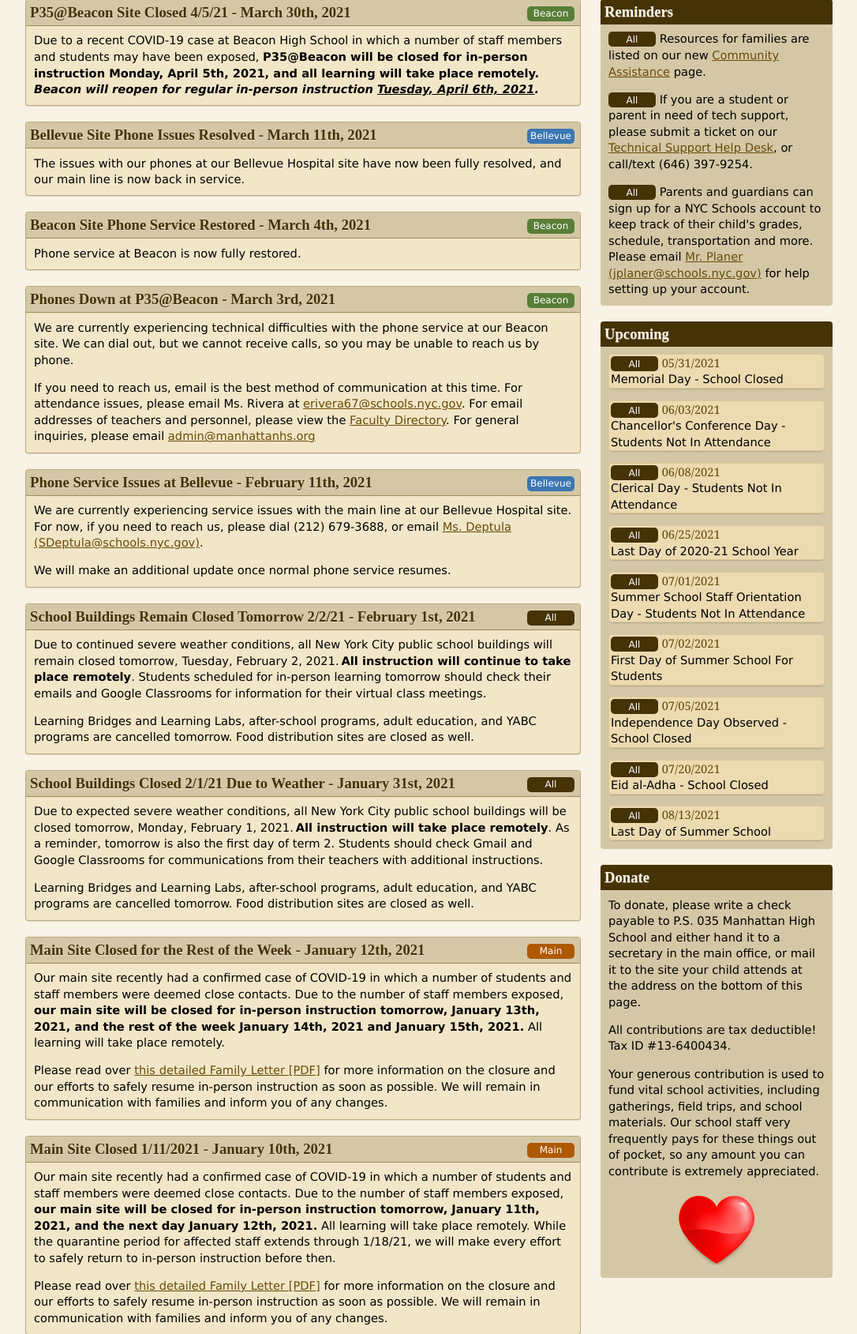
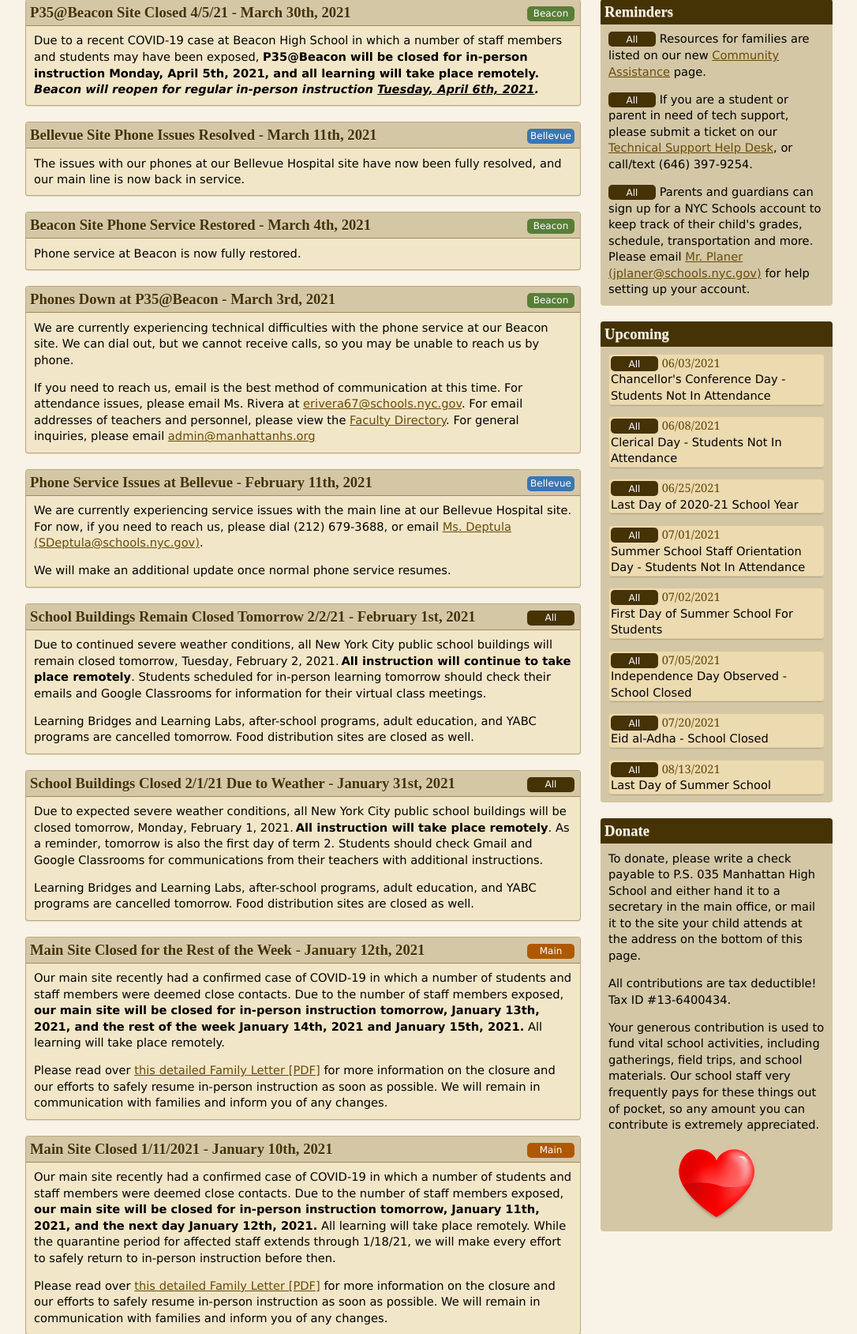
Before and after one commit to 75M035/manhattanhs, a PHP site: page / in a window 1280 px wide. Shown: the part 161-1850 px from the top of the page at 79% size, without its empty margins (96-1182 px from the left). Run offline with PHP 8.4, Linux system fonts and the light colour scheme; some libraries are stand-ins or nearby versions.

Commit message:
Updated upcoming

```diff
--- a/index.php
+++ b/index.php
@@ -82,7 +82,6 @@ include("includes/header.php");
 			<aside class="contentright">
 				<h2 class="contentheadright">Upcoming</h2>
 				<div class="sidecontent upcoming">
-					<p><span class="all-label">All</span> <span class="upcoming-date">05/31/2021</span> <br /> Memorial Day - School Closed</p>
 					<p><span class="all-label">All</span> <span class="upcoming-date">06/03/2021</span> <br /> Chancellor's Conference Day - Students Not In Attendance</p>
 					<p><span class="all-label">All</span> <span class="upcoming-date">06/08/2021</span> <br /> Clerical Day - Students Not In Attendance</p>
 					<p><span class="all-label">All</span> <span class="upcoming-date">06/25/2021</span> <br /> Last Day of 2020-21 School Year</p>
```
